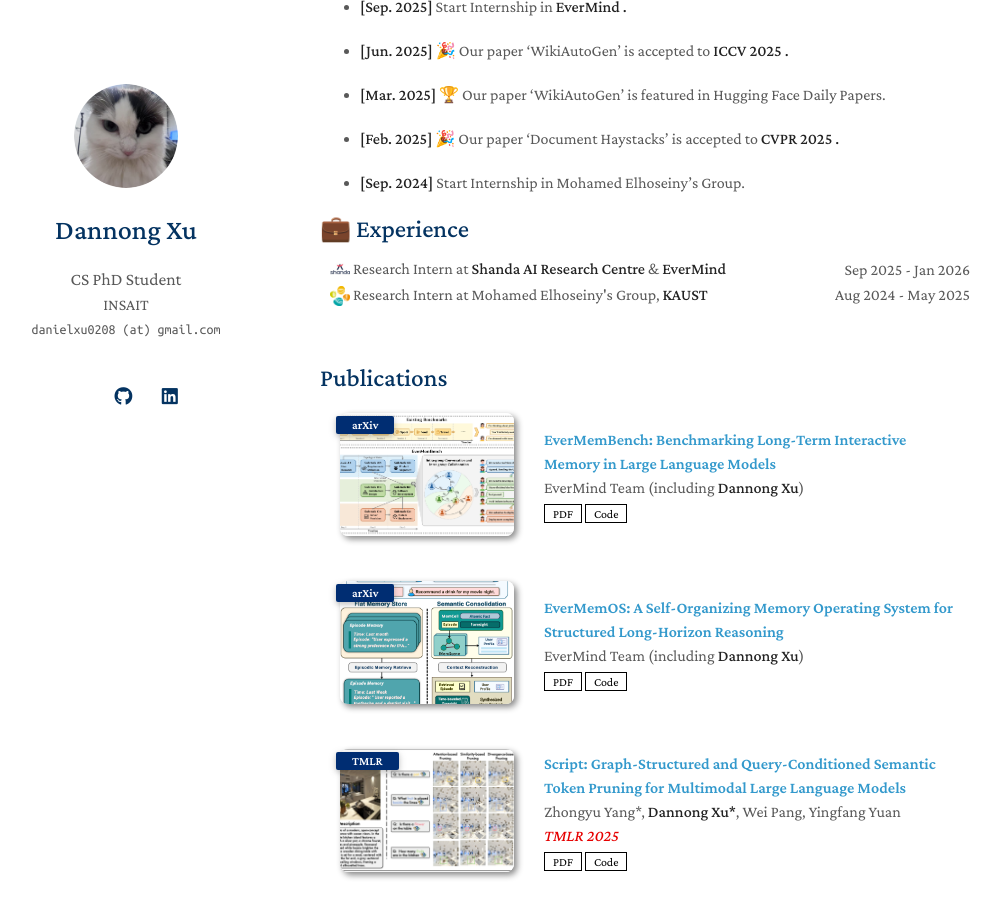
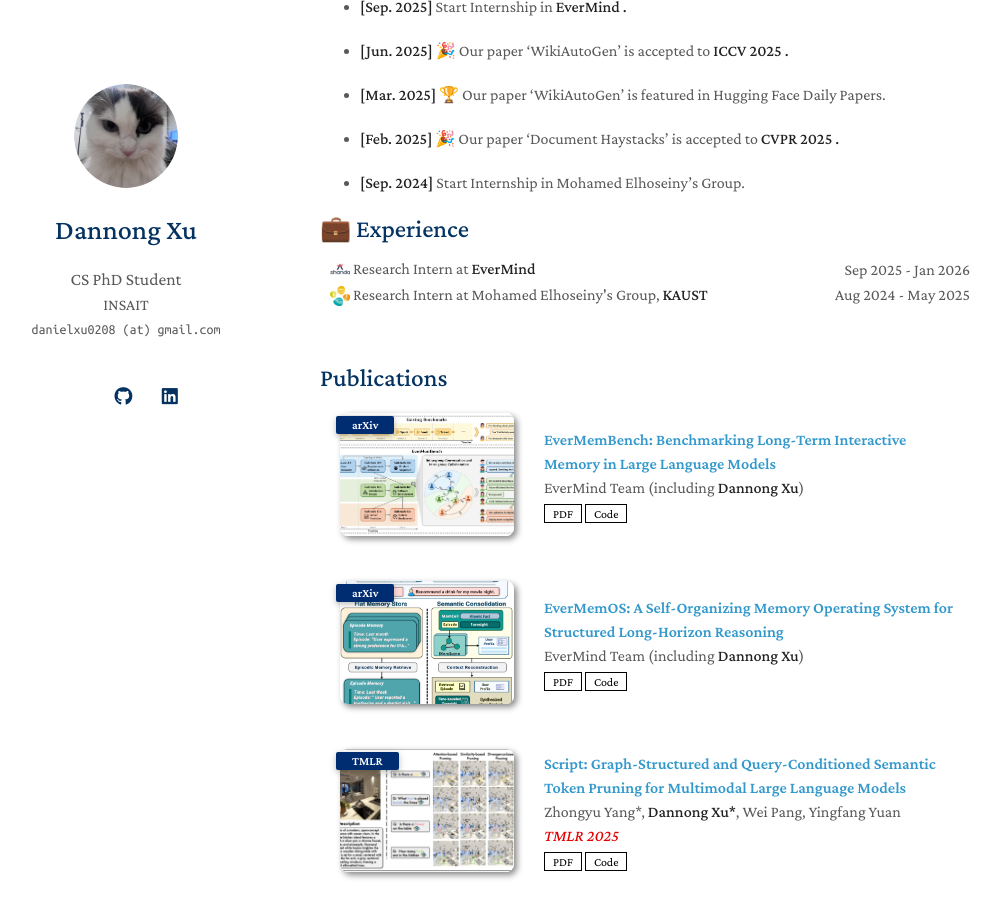
Before and after one commit to Danielxu0208/Danielxu0208.github.io, a Jekyll site: the page built from index.md, in a window 1280 px wide and 900 px high, scrolled down 558 px. Shown: the whole window, without its empty margins (150-1150 px from the left). Built offline with Jekyll 4.4.1, drawn with Linux system fonts in a browser that asks for light colours; a style sheet for code colours, icons or effects is not loaded; our own code applies the rules of GitHub Pages for plain Markdown files.

Commit message:
Update internship details in experience section

```diff
--- a/_includes/experience.md
+++ b/_includes/experience.md
@@ -4,7 +4,7 @@
 <li style="display: flex; justify-content: space-between; align-items: center; margin-left: -30px;">
   <span>
     <img src="../assets/img/shanda.jpeg" alt="Meta" width="20" height="20" style="vertical-align: middle; margin-bottom: 4px">
-     Research Intern at <strong>Shanda AI Research Centre</strong> & <strong>EverMind</strong>
+     Research Intern at <strong>EverMind</strong>
   </span>
   <span>Sep 2025 - Jan 2026</span>
 </li>
```
